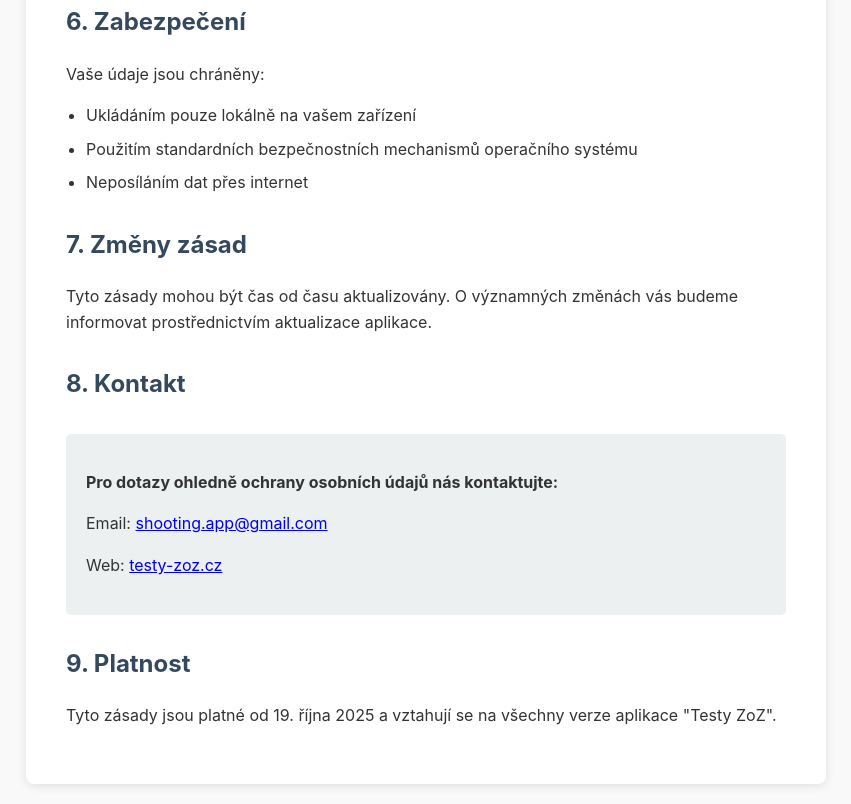
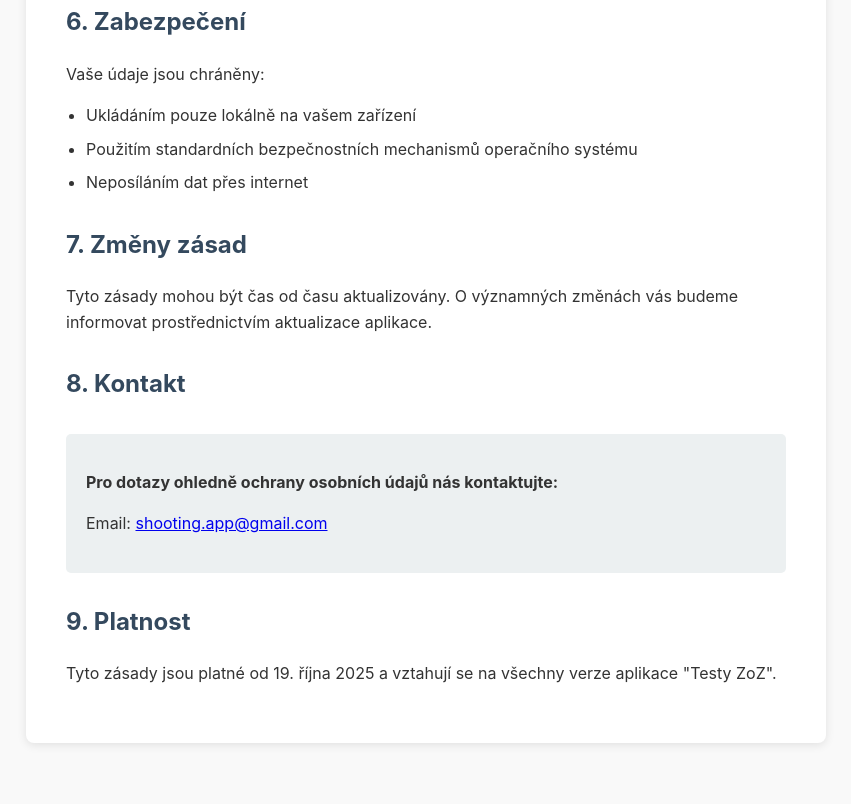
Before and after one commit to CrocodilusCZ/Testy-ZO, a plain HTML site: page index.html in a window 1280 px wide. Shown: the part 1452-2256 px from the top of the page, without its empty margins (214-1065 px from the left). After the commit the page ends 2215 px from the top, so only its background shows below. Drawn offline with Linux system fonts and the light colour scheme.

Commit message:
úprava url

```diff
--- a/index.html
+++ b/index.html
@@ -107,7 +107,6 @@
         <div class="contact-info">
             <p><strong>Pro dotazy ohledně ochrany osobních údajů nás kontaktujte:</strong></p>
             <p>Email: <a href="mailto:shooting.app@gmail.com">shooting.app@gmail.com</a></p>
-            <p>Web: <a href="https://testy-zoz.cz">testy-zoz.cz</a></p>
         </div>
 
         <h2>9. Platnost</h2>
```
